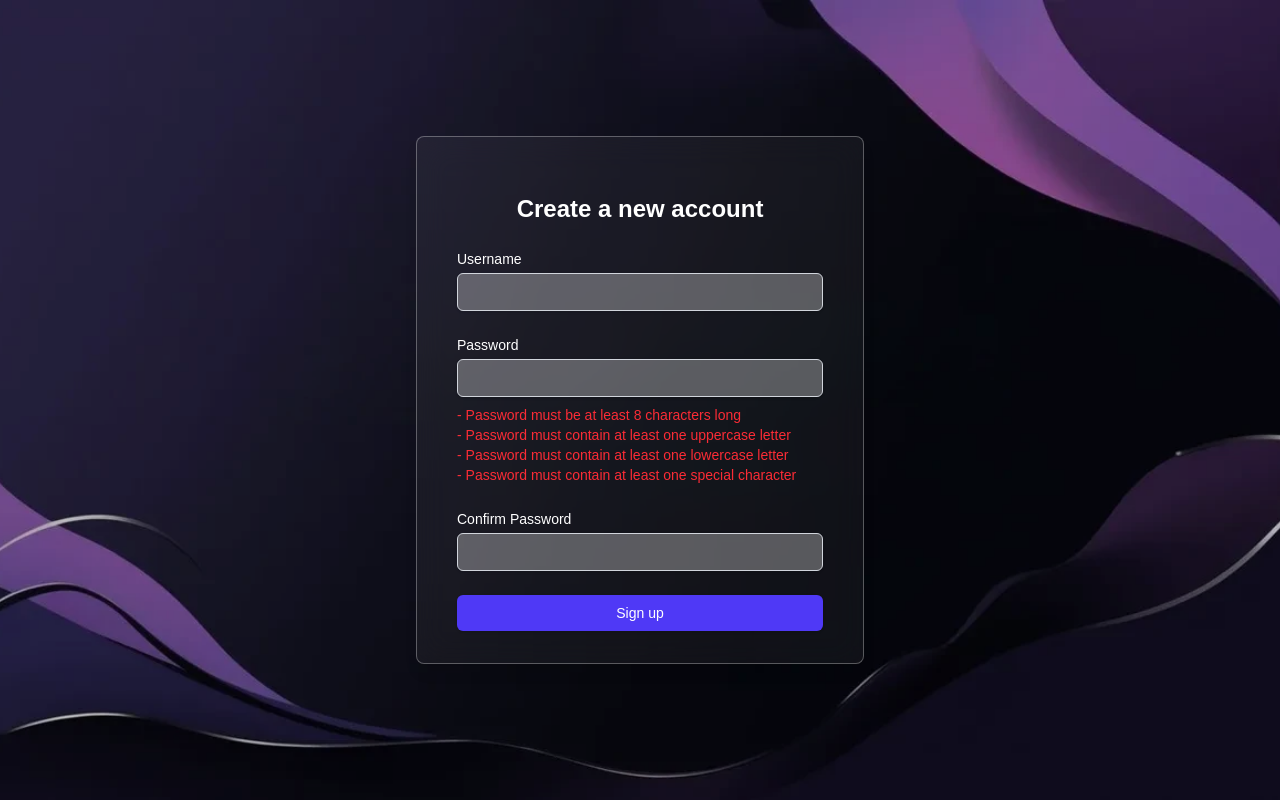
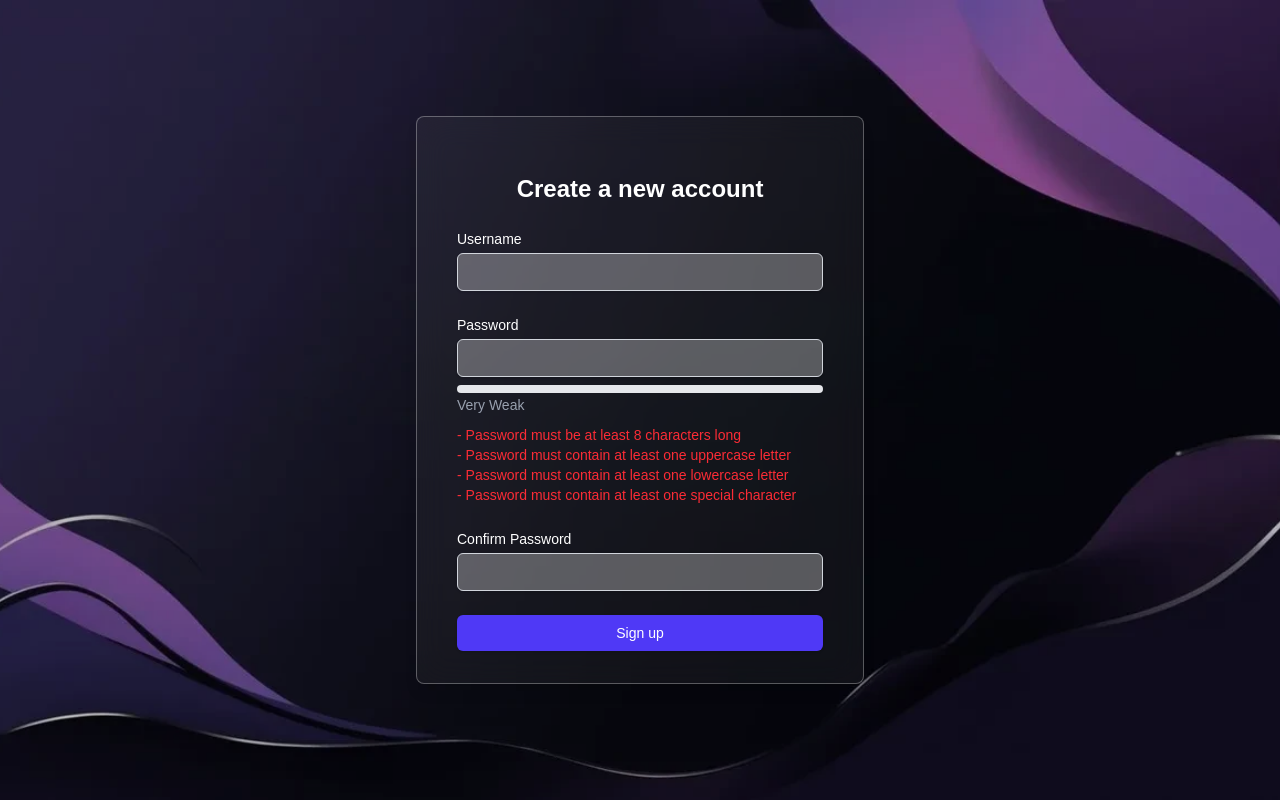
Before and after one commit to MoraByteSquad/SpiritX_ByteSquad_01, a Next.js app in the folder frontend/: page /signup in a window 1280 px wide. Built offline with nearby package versions, Linux system fonts and the light colour scheme.

Commit message:
add color line week

```diff
--- a/frontend/app/signup/page.tsx
+++ b/frontend/app/signup/page.tsx
@@ -44,6 +44,21 @@ const SignUp: NextPage = () => {
 
   useEffect(() => {
     checkPasswordValidations(password);
+    // Password strength calculation
+    const strengthRegex = [
+      /[a-z]/, // lowercase
+      /[A-Z]/, // uppercase
+      /[@$!%*?&]/, // special character
+      /[0-9]/, // number
+    ];
+
+    let strength = 0;
+    strengthRegex.forEach((regex) => {
+      if (regex.test(password)) {
+        strength += 1;
+      }
+    });
+    setPasswordStrength(strength);
   }, [password]);
 
   // Validate form fields
@@ -153,6 +168,33 @@ const SignUp: NextPage = () => {
               />
             </div>
 
+            {/* Password Strength Indicator */}
+            <div className="mt-2">
+              <div className="h-2 w-full bg-gray-200 rounded-md">
+                <div
+                  className={`h-2 rounded-md transition-all duration-300 ${
+                    passwordStrength === 4
+                      ? 'bg-green-500'
+                      : passwordStrength === 3
+                      ? 'bg-yellow-500'
+                      : passwordStrength === 2
+                      ? 'bg-orange-500'
+                      : 'bg-red-500'
+                  }`}
+                  style={{ width: `${(passwordStrength / 4) * 100}%` }}
+                ></div>
+              </div>
+              <span className="text-sm text-gray-400">
+                {passwordStrength === 4
+                  ? 'Strong'
+                  : passwordStrength === 3
+                  ? 'Moderate'
+                  : passwordStrength === 2
+                  ? 'Weak'
+                  : 'Very Weak'}
+              </span>
+            </div>
+
             {/* Password Validation List */}
             <div className="mt-2 text-sm text-white">
               <ul>
```
